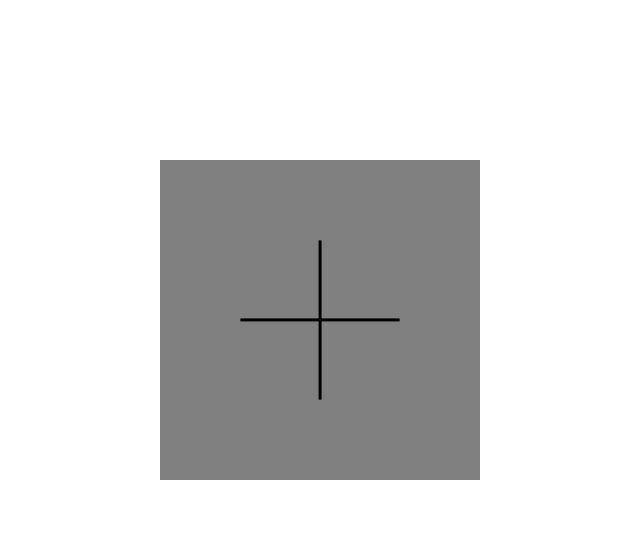
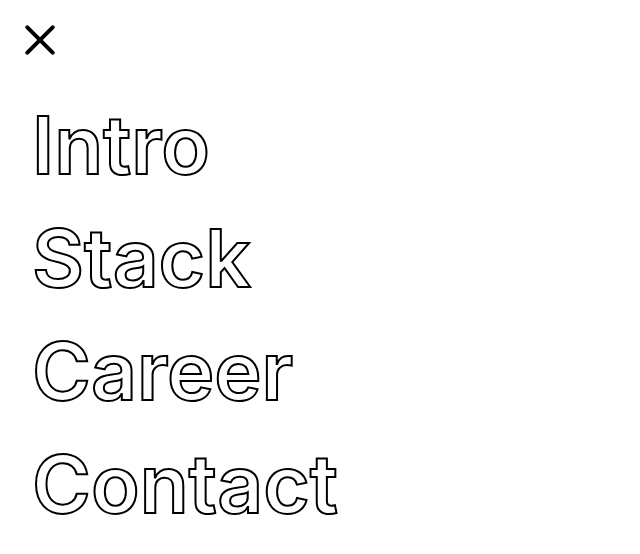
Before and after one commit to HanTaeyeong/portfolio, a React (Create React App) app: page / in a window 1280 px wide. Shown: the top 554 px of the page, without its empty margins (0-640 px from the left). Built offline with nearby package versions, Linux system fonts and the light colour scheme.

Commit message:
nav complete

```diff
--- a/package.json
+++ b/package.json
@@ -10,9 +10,11 @@
     "@types/node": "^12.0.0",
     "@types/react": "^16.9.0",
     "@types/react-dom": "^16.9.0",
+    "@types/react-router-dom": "^5.1.5",
     "node-sass": "^4.14.1",
     "react": "^16.13.1",
     "react-dom": "^16.13.1",
+    "react-router-dom": "^5.2.0",
     "react-scripts": "3.4.1",
     "typescript": "~3.7.2"
   },
--- a/src/App.tsx
+++ b/src/App.tsx
@@ -1,14 +1,32 @@
 import React from 'react';
 import './App.css';
 import './components/PlusXIcon';
-import PlusXIcon from './components/PlusXIcon';
+
+import NavigationContainer from './container/NavigationContainer';
+
+
+import {Route,BrowserRouter} from 'react-router-dom';
+import {CareerPage, ContactPage, IntroPage, StackPage} from './pages';
+
+
+//
 
 
 function App() {
 
   return (
     <div className="App">
-      <PlusXIcon/>
+
+      <NavigationContainer/>
+      <BrowserRouter>
+        <Route path="/" component={IntroPage}/>
+        <Route path="/stack" component={StackPage}/>
+        <Route path="/career" component={CareerPage}/>
+        <Route path="/contact" component={ContactPage}/>
+      </BrowserRouter>
+
+
+
     </div>
   );
 }
--- /dev/null
+++ b/src/components/NavButton.scss
@@ -0,0 +1,20 @@
+.nav-button {
+  cursor: pointer;
+  margin: 1rem;
+  display: flex;
+  font-size: 5rem;
+  -webkit-text-stroke: 2px black;
+  color: white;
+  font-weight: 600;
+  transition: 0.33s;
+
+  &:hover {
+    color: black;
+  }
+  &.active {
+    margin-left: 2rem;
+  }
+  &.deActive {
+      margin-left:-20rem;
+  }
+}
--- /dev/null
+++ b/src/components/NavButton.tsx
@@ -0,0 +1,11 @@
+import React from 'react';
+import './NavButton.scss';
+
+const NavButton=({title,active}:{title:String,active:boolean})=>{
+
+
+    return <div  className={`nav-button ${active?"active":"deActive"}`}>{title}</div>
+
+}
+
+export default NavButton;
--- a/src/components/PlusXIcon.scss
+++ b/src/components/PlusXIcon.scss
@@ -1,9 +1,11 @@
+$menuicon-width:5rem;
+$menuicon-height:5rem;
+
 .navTrigger {
-  background: gray;
-  margin: 10rem;
+  background: transparent;
   cursor: pointer;
-  width: 20rem;
-  height: 20rem;
+  width: $menuicon-width;
+  height: $menuicon-height;
   position: relative;
 
   .icon {
@@ -13,8 +15,8 @@
     transform: translate(-50%, -50%);
     background-color: black;
     border-radius: 2px;
-    width: 10rem;
-    height: 0.2rem;
+    width: $menuicon-width/2;
+    height: $menuicon-height/20;
 
     &:nth-child(1){
         transform: translate(-50%, -50%) rotate(90deg);
@@ -27,18 +29,18 @@
 
   &.deActive {
     .icon:nth-child(1) {
-      animation: firstIconMoveReverse 1s ease-in-out both;
+      animation: firstIconMoveReverse 0.5s ease-in-out both;
     }
     .icon:nth-child(2) {
-      animation: secondIconMoveReverse 1s ease-in-out both;
+      animation: secondIconMoveReverse 0.5s ease-in-out both;
     }
   }
   &.active {
     .icon:nth-child(1) {
-      animation: firstIconMove 1s ease-in-out both;
+      animation: firstIconMove 0.66s ease-in-out both;
     }
     .icon:nth-child(2) {
-      animation: secondIconMove 1s ease-in-out both;
+      animation: secondIconMove 0.66s ease-in-out both;
     }
   }
 }
@@ -68,10 +70,10 @@
 }
 
 @keyframes firstIconMoveReverse {
+  0% {
+    transform: translate(-50%, -50%) rotate(45deg);
+  }
   50% {
-    transform: translate(-50%, -50%) rotate(0deg);
-  }
-  60% {
     transform: translate(-50%, -50%) rotate(0deg);
   }
   100% {
@@ -80,10 +82,10 @@
 }
 
 @keyframes secondIconMoveReverse {
+  0% {
+    transform: translate(-50%, -50%) rotate(-45deg);
+  }
   50% {
-    transform: translate(-50%, -50%) rotate(-90deg);
-  }
-  60% {
     transform: translate(-50%, -50%) rotate(0deg);
   }
   100% {
--- a/src/components/PlusXIcon.tsx
+++ b/src/components/PlusXIcon.tsx
@@ -1,12 +1,11 @@
-import React,{useState} from 'react';
+import React from 'react';
 import './PlusXIcon.scss';
 
-const PlusXIcon=()=>{
-
-    const [active,setActive]=useState(false);
+//
+const PlusXIcon=({active, onClickFunction}:{active:boolean,onClickFunction:Function})=>{
 
     return (
-        <div className={(`navTrigger ${active?"active":"deActive"}`)} onClick={()=>{setActive(!active)}}>
+        <div className={(`navTrigger ${active?"active":"deActive"}`)} onClick={()=>onClickFunction()}>
           <div className={"icon"}/>
           <div className={"icon"}/>
         </div>
--- a/src/container/NavigationContainer.tsx
+++ b/src/container/NavigationContainer.tsx
@@ -1,15 +1,16 @@
-import React from 'react';
-
+import React,{useState} from 'react';
+import NavButton from '../components/NavButton';
+import PlusXIcon from '../components/PlusXIcon';
 
 const NavigationContainer = () => {
+    const [active,setActive]=useState(true);
 
     return <div>
-
-        <div>Intro</div>
-        <div>Stack</div>
-        <div>Career</div>
-        <div>Contact</div>
-
+        <PlusXIcon active={active} onClickFunction={()=>{setActive(!active)}}/>
+        <NavButton active={active} title="Intro"/>
+        <NavButton active={active} title="Stack"/>
+        <NavButton active={active} title="Career"/>
+        <NavButton active={active} title="Contact"/>
     </div>
 
 }
--- /dev/null
+++ b/src/pages/CareerPage.tsx
@@ -0,0 +1,7 @@
+import React from 'react';
+
+const CareerPage =()=>{
+    return <div></div>
+}
+
+export default CareerPage;
--- /dev/null
+++ b/src/pages/ContactPage.tsx
@@ -0,0 +1,8 @@
+import React from 'react';
+
+const ContactPage =()=>{
+
+    return <div></div>
+}
+
+export default ContactPage;
--- /dev/null
+++ b/src/pages/IntroPage.tsx
@@ -0,0 +1,11 @@
+import React from 'react';
+
+
+
+
+const IntroPage=()=>{
+
+    return <div></div>
+}
+
+export default IntroPage;
--- /dev/null
+++ b/src/pages/StackPage.tsx
@@ -0,0 +1,9 @@
+import React from 'react';
+
+
+const StackPage=()=>{
+
+    return <div></div>
+}
+
+export default StackPage;
--- /dev/null
+++ b/src/pages/index.ts
@@ -0,0 +1,4 @@
+export { default as CareerPage } from './CareerPage';
+export {default as IntroPage} from './IntroPage';
+export {default as ContactPage} from './ContactPage';
+export {default as StackPage} from './StackPage';
```
Also changed, not shown: 1 other file (tests, documents, lock files or other folders).
